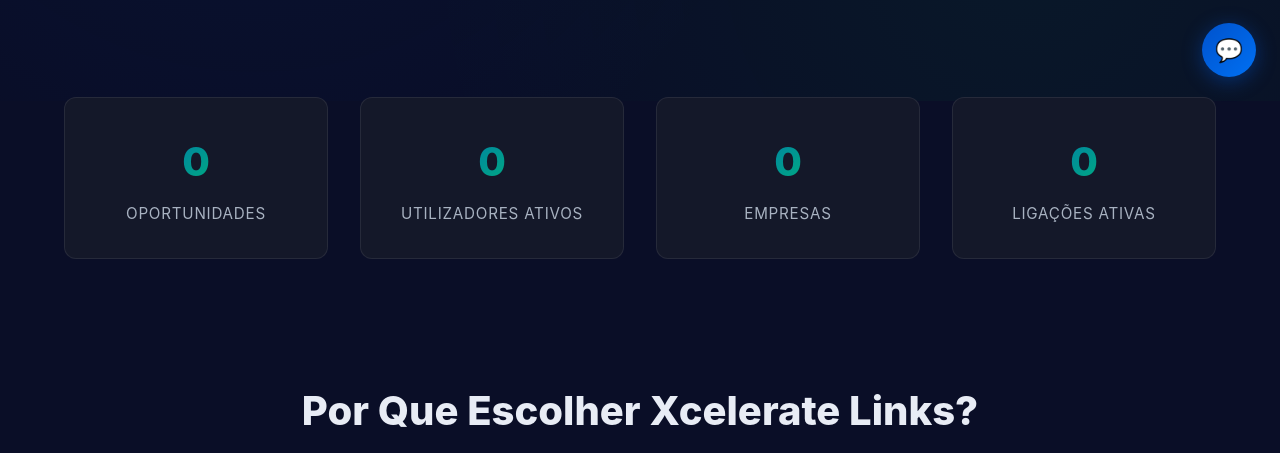
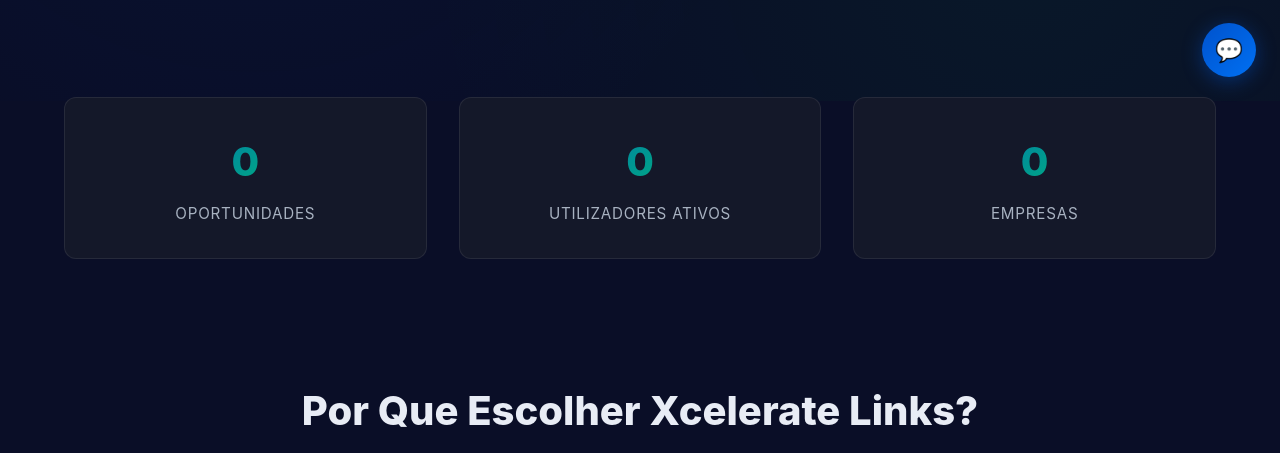
Before and after one commit to shawt14/XcelerateLinksV3, an ASP.NET Core app: page / in a window 1280 px wide. Shown: the part 699-1152 px from the top of the page. Run offline with ASP.NET Core 8, Linux system fonts and the light colour scheme; the visitor is signed in with stand-in values (Sample User, id 1); data that the repository does not hold is empty; some libraries are stand-ins or nearby versions.

Commit message:
Fix withdrawal bug, remove Connections section, add Revenue dropdown link
Co-authored-by: shawt14 <243556684+shawt14@users.noreply.github.com>

```diff
--- a/XcelerateLinks/Views/Applications/Delete.cshtml
+++ b/XcelerateLinks/Views/Applications/Delete.cshtml
@@ -14,9 +14,8 @@
     <dd class="col-sm-9">@((Model.Opportunity?.Title ?? Model.OpportunityId.ToString()) ?? "-")</dd>
 </dl>
 
-<form asp-action="DeleteConfirmed" method="post">
+<form asp-action="DeleteConfirmed" asp-route-id="@Model.JobApplicationId" method="post">
     @Html.AntiForgeryToken()
-    <input type="hidden" asp-for="JobApplicationId" />
     <button type="submit" class="btn btn-danger">Eliminar</button>
     <a asp-action="Details" asp-route-id="@Model.JobApplicationId" class="btn btn-outline-secondary">Cancelar</a>
 </form>
--- a/XcelerateLinks/Views/Home/Index.cshtml
+++ b/XcelerateLinks/Views/Home/Index.cshtml
@@ -41,7 +41,6 @@
     var oppCount = 0;
     var userCount = 0;
     var companyCount = 0;
-    var connCount = 0;
 
     if (stats != null)
     {
@@ -49,12 +48,10 @@
         var oppCountProp = stats.GetType().GetProperty("OppCount");
         var userCountProp = stats.GetType().GetProperty("UserCount");
         var companyCountProp = stats.GetType().GetProperty("CompanyCount");
-        var activeConnProp = stats.GetType().GetProperty("ActiveConnections");
 
         oppCount = oppCountProp?.GetValue(stats) as int? ?? 0;
         userCount = userCountProp?.GetValue(stats) as int? ?? 0;
         companyCount = companyCountProp?.GetValue(stats) as int? ?? 0;
-        connCount = activeConnProp?.GetValue(stats) as int? ?? 0;
     }
 }
 
@@ -71,10 +68,6 @@
         <div class="stat-card scroll-reveal">
             <div class="stat-number" data-target="@companyCount">@companyCount</div>
             <div class="stat-label">Empresas</div>
-        </div>
-        <div class="stat-card scroll-reveal">
-            <div class="stat-number" data-target="@connCount">@connCount</div>
-            <div class="stat-label">Ligações Ativas</div>
         </div>
     </div>
 </section>
--- a/XcelerateLinks/Views/Shared/_UserMenu.cshtml
+++ b/XcelerateLinks/Views/Shared/_UserMenu.cshtml
@@ -83,11 +83,14 @@
             <!-- navigation links pulled into the dropdown -->
             <li><a class="dropdown-item" href="@Url.Action("Index", "Opportunities")"><span class="me-2">💼</span>Oportunidades</a></li>
             <li><a class="dropdown-item" href="@Url.Action("Index", "Users")"><span class="me-2">👥</span>Rede</a></li>
-            <li><a class="dropdown-item" href="@Url.Action("Index", "Connections")"><span class="me-2">🤝</span>Ligações</a></li>
             <li><a class="dropdown-item" href="@Url.Action("Index", "Chats")"><span class="me-2">💬</span>Mensagens</a></li>
             <li><a class="dropdown-item" href="@Url.Action("Index", "Applications")"><span class="me-2">📝</span>Candidaturas</a></li>
             <li><a class="dropdown-item" href="@Url.Action("Index", "Companies")"><span class="me-2">🏢</span>Empresas</a></li>
             <li><a class="dropdown-item" href="@Url.Action("Index", "Subscriptions")"><span class="me-2">💎</span>Subscrição</a></li>
+            @if (ViewContext.HttpContext.User?.FindFirst(ClaimTypes.Role)?.Value == "0")
+            {
+                <li><a class="dropdown-item" href="@Url.Action("Profit", "Home")"><span class="me-2">💰</span>Receita</a></li>
+            }
 
             <li><hr class="dropdown-divider" /></li>
 
```
